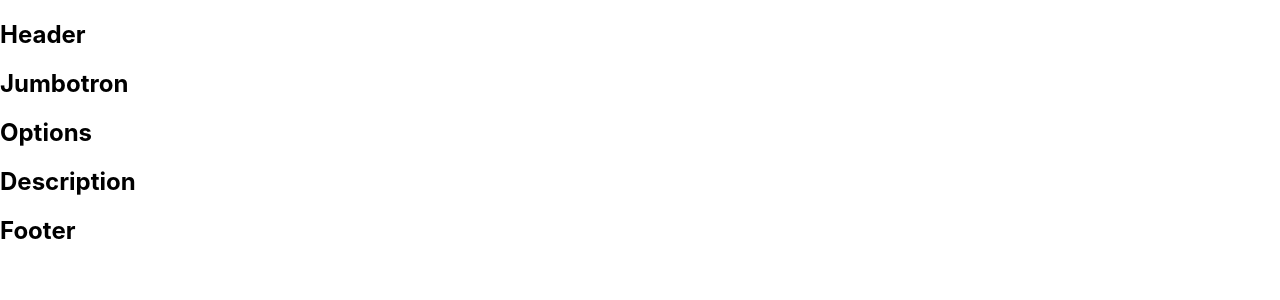
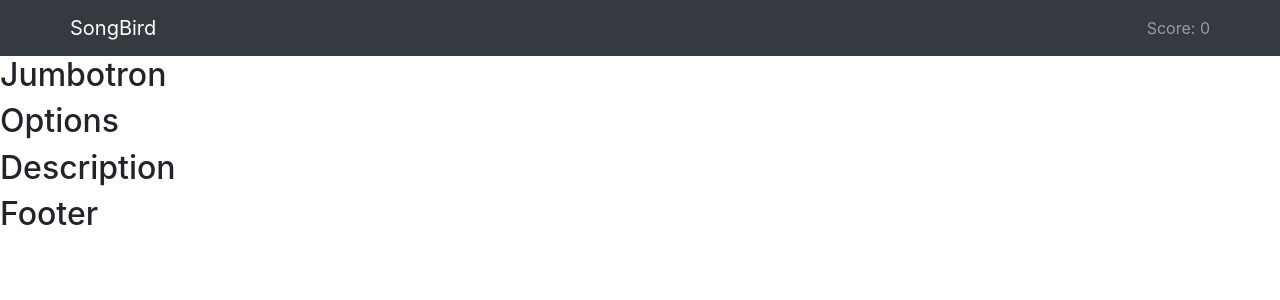
Before and after one commit to tastypurgen/songbird, a React (Create React App) app: page / in a window 1280 px wide. Shown: the top 300 px of the page. Built offline with nearby package versions, Linux system fonts and the light colour scheme.

Commit message:
feat: add header

```diff
--- a/package.json
+++ b/package.json
@@ -10,11 +10,13 @@
     "@types/node": "^12.0.0",
     "@types/react": "^16.9.43",
     "@types/react-dom": "^16.9.8",
+    "bootstrap": "^4.5.0",
     "node-sass": "^4.14.1",
     "react": "^16.13.1",
+    "react-bootstrap": "^1.3.0",
     "react-dom": "^16.13.1",
     "react-scripts": "3.4.1",
-    "typescript": "~3.7.2"
+    "typescript": "^3.9.7"
   },
   "scripts": {
     "start": "react-scripts start",
@@ -27,7 +29,7 @@
   },
   "browserslist": {
     "production": [
-      ">0.2%",
+      ">1%",
       "not dead",
       "not op_mini all"
     ],
--- a/src/components/header/header.tsx
+++ b/src/components/header/header.tsx
@@ -1,8 +1,22 @@
 import React from 'react'
+import { Container, Navbar } from 'react-bootstrap'
 
 const Header = () => {
   return (
-    <h2>Header</h2>
+    <header>
+      <Navbar bg="dark" variant="dark">
+        <Container fluid="sm">
+          <Navbar.Brand href="#">
+            SongBird
+        </Navbar.Brand>
+          <Navbar.Collapse className="justify-content-end">
+            <Navbar.Text>
+              Score: 0
+          </Navbar.Text>
+          </Navbar.Collapse>
+        </Container>
+      </Navbar>
+    </header>
   )
 }
 
--- a/src/index.tsx
+++ b/src/index.tsx
@@ -2,6 +2,7 @@ import React from 'react';
 import ReactDOM from 'react-dom';
 import App from './components/app/app';
 import * as serviceWorker from './serviceWorker';
+import 'bootstrap/dist/css/bootstrap.min.css';
 
 ReactDOM.render(
   <React.StrictMode>
```
Also changed, not shown: 1 other file (tests, documents, lock files or other folders).
